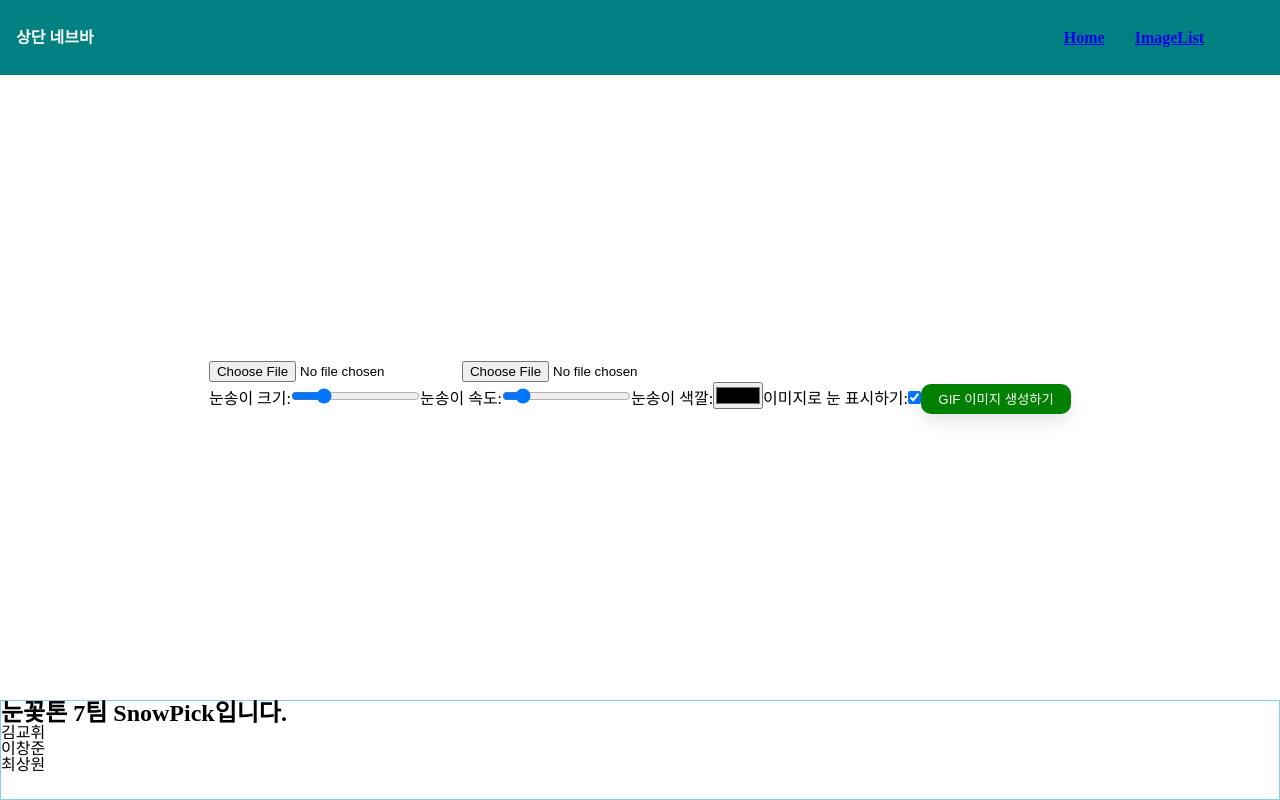
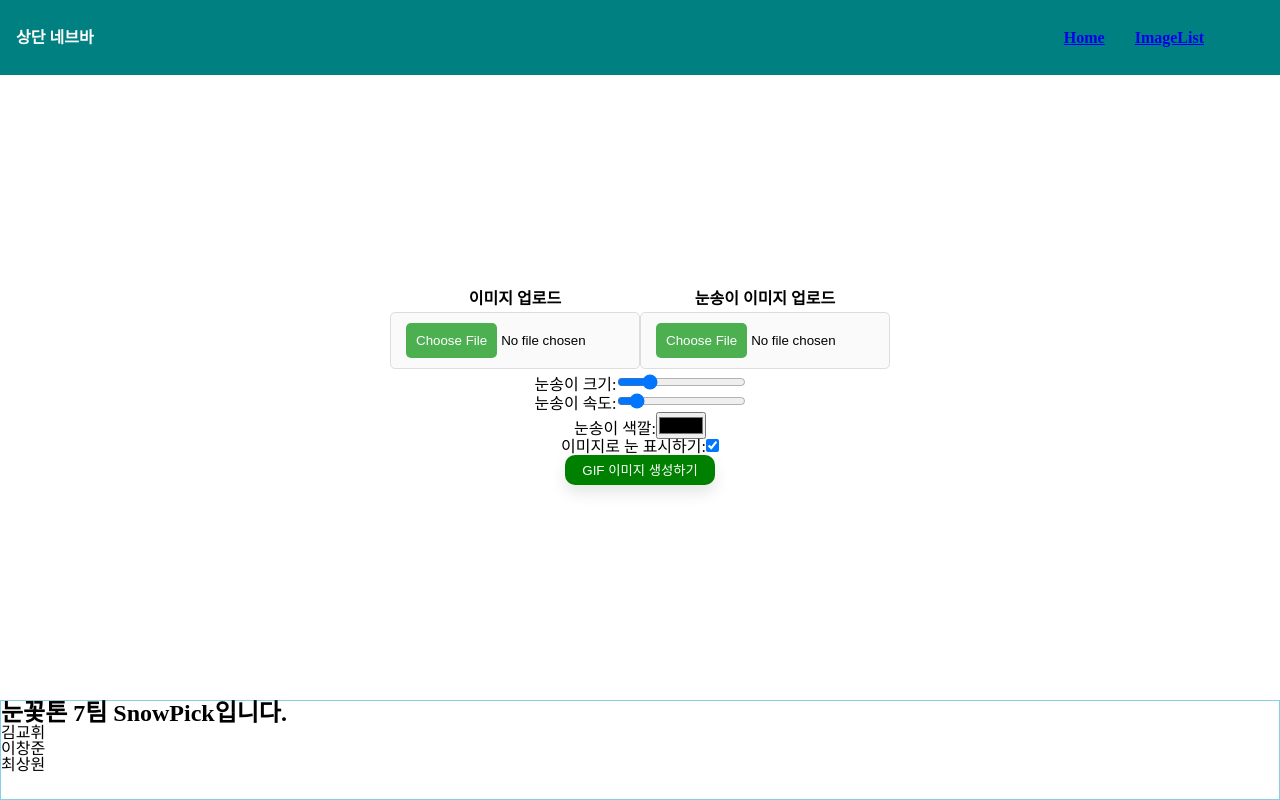
Before and after one commit to GDSC-snowflowerthon/SnowPick-team07-web, a React (Create React App) app: page / in a window 1280 px wide. Built offline with nearby package versions, Linux system fonts and the light colour scheme.

Commit message:
[Design] homepage 이미지 업로드 버튼 레이아웃 수정

```diff
--- a/src/components/home/snowEffect/snowEffect.js
+++ b/src/components/home/snowEffect/snowEffect.js
@@ -1,4 +1,5 @@
 import React, { useRef, useEffect, useState } from "react";
+import * as S from "./style";
 import GenerateGIFButton from "../../button/GenerateGIFButton/GenerateGIFButton";
 import SnowSizeControl from "../label/SnowSizeControl";
 import SnowSpeedControl from "../label/SnowSpeedControl";
@@ -129,8 +130,16 @@ const SnowEffectOnUploadedImage = () => {
 
   return (
     <div>
-      <input type="file" onChange={handleImageChange} />
-      <input type="file" onChange={handleFlakeImageChange} />
+      <S.FileInputContainer>
+        <S.InputContainer>
+          <label>이미지 업로드</label>
+          <S.StyledFileInput type="file" onChange={handleImageChange} />
+        </S.InputContainer>
+        <S.InputContainer>
+          <label>눈송이 이미지 업로드</label>
+          <S.StyledFileInput type="file" onChange={handleFlakeImageChange} />
+        </S.InputContainer>
+      </S.FileInputContainer>
       <canvas
         ref={canvasRef}
         style={{
@@ -140,7 +149,7 @@ const SnowEffectOnUploadedImage = () => {
         }}
       />
 
-      <div>
+      <S.LabelContainer>
         <SnowSizeControl
           snowflakeSize={snowflakeSize}
           setSnowflakeSize={setSnowflakeSize}
@@ -171,7 +180,7 @@ const SnowEffectOnUploadedImage = () => {
           snowflakeSpeed={snowflakeSpeed}
           snowflakeColor={snowflakeColor}
         />
-      </div>
+      </S.LabelContainer>
     </div>
   );
 };
--- /dev/null
+++ b/src/components/home/snowEffect/style.jsx
@@ -0,0 +1,44 @@
+import styled from "styled-components";
+
+export const FileInputContainer = styled.div`
+  display: flex;
+  justify-content: space-around;
+  width: 100%;
+`;
+export const InputContainer = styled.div`
+  display: flex;
+  flex-direction: column;
+  align-items: center;
+  font-weight: 600;
+`;
+
+export const LabelContainer = styled.div`
+  display: flex;
+  flex-direction: column;
+  align-items: center;
+  justify-content: center;
+`;
+
+// 파일 업로드 버튼 스타일
+export const StyledFileInput = styled.input.attrs({ type: "file" })`
+  width: 250px;
+  padding: 10px 15px;
+  margin: 5px 0;
+  border: 1px solid #ddd;
+  border-radius: 5px;
+  background-color: #fafafa;
+  cursor: pointer;
+
+  &::file-selector-button {
+    background-color: #4caf50;
+    color: white;
+    padding: 10px;
+    border-radius: 5px;
+    border: none;
+    cursor: pointer;
+  }
+
+  &:hover::file-selector-button {
+    background-color: #45a049;
+  }
+`;
```
